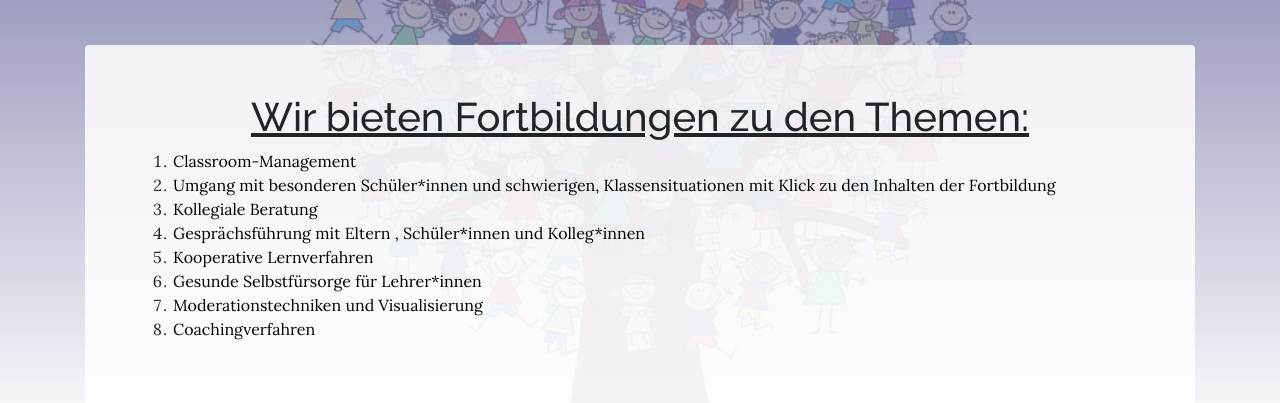
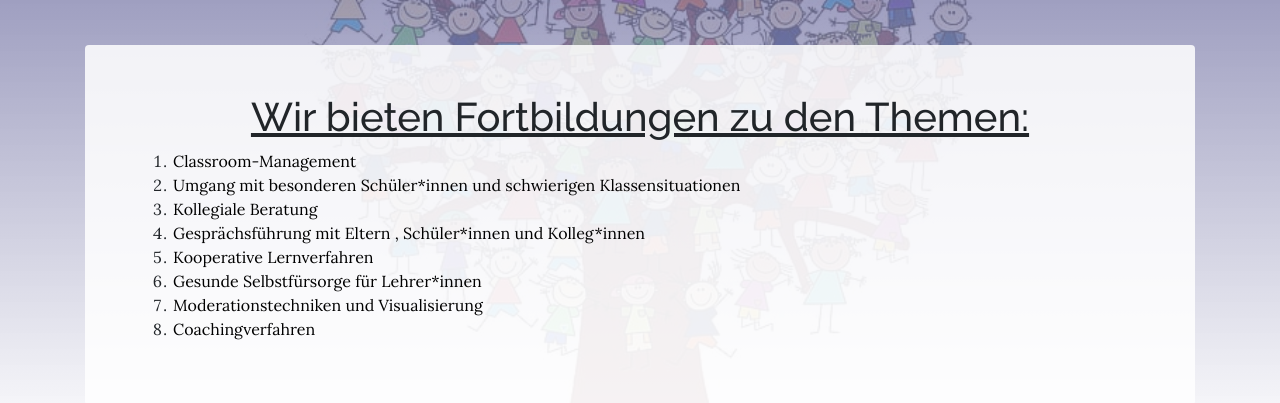
Before and after one commit to Nixxxxxxx/coaching, a website: page fortbildung.html in a window 1280 px wide. Shown: the part 349-752 px from the top of the page. Drawn offline with Linux system fonts and the light colour scheme.

Commit message:
email-bearbeitung-doro 3

```diff
--- a/fortbildung.html
+++ b/fortbildung.html
@@ -74,7 +74,7 @@
                         <a href="#ClassroomManagement">Classroom-Management</a>
                     </li>
                     <li>
-                        <a href="#UmgangMit"> Umgang mit besonderen Schüler*innen und schwierigen, Klassensituationen mit Klick zu den Inhalten der Fortbildung</a>
+                        <a href="#UmgangMit"> Umgang mit besonderen Schüler*innen und schwierigen Klassensituationen</a>
                     </li>
                     <li>
                         <a href="#KollegialeBeratung"> Kollegiale Beratung </a>
```
